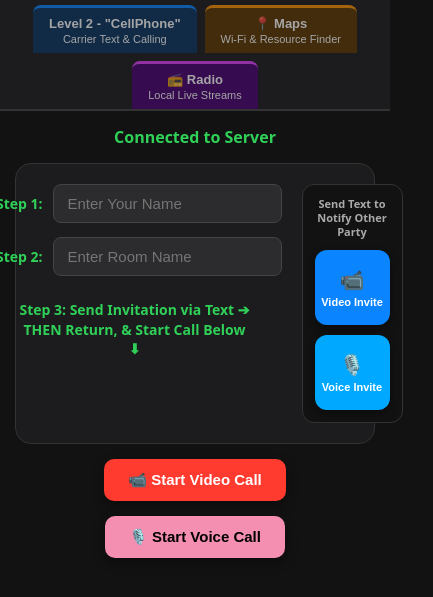
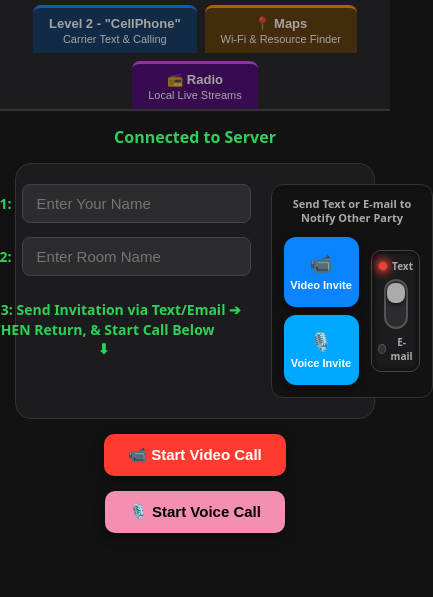
Before and after one commit to fourthroom/ZeroPhone, a website: page index.html in a window 390 px wide. Shown: the part 111-708 px from the top of the page, 433 px wide, since content can reach past the window. Drawn offline with nearby package versions, Linux system fonts and the light colour scheme; no server answers.

Commit message:
Add vintage Text/Email toggle switches and custom email invitation format for WebPhone and WebText

```diff
--- a/index.html
+++ b/index.html
@@ -120,7 +120,7 @@
       display: flex;
       justify-content: center;
       gap: 20px;
-      max-width: 680px;
+      max-width: 720px;
       margin: 15px auto;
       align-items: flex-start;
       background: #1c1c1e;
@@ -171,9 +171,9 @@
       line-height: 1.4;
     }
 
-    /* RIGHT SIDE SMALL SQUARE BUTTONS */
+    /* RIGHT SIDE SMALL SQUARE BUTTONS + VINTAGE TOGGLE PANEL */
     .webphone-invites-right {
-      flex: 1;
+      flex: 1.4;
       display: flex;
       flex-direction: column;
       align-items: center;
@@ -193,9 +193,21 @@
       margin-bottom: 2px;
     }
 
+    .invites-and-toggle-row {
+      display: flex;
+      align-items: center;
+      gap: 12px;
+    }
+
+    .buttons-column {
+      display: flex;
+      flex-direction: column;
+      gap: 8px;
+    }
+
     .btn-square-invite {
       width: 75px;
-      height: 75px;
+      height: 70px;
       border-radius: 12px;
       border: none;
       background: #0a84ff;
@@ -212,12 +224,84 @@
       transition: transform 0.1s;
     }
 
-    .btn-square-invite:hover {
-      background: #0066cc;
+    .btn-square-invite:hover { background: #0066cc; }
+    .btn-square-invite:active { transform: scale(0.95); }
+
+    /* OLD-FASHIONED TOGGLE SWITCH CONTROL */
+    .vintage-toggle-panel {
+      display: flex;
+      flex-direction: column;
+      align-items: center;
+      background: #1c1c1e;
+      border: 1px solid #444;
+      border-radius: 10px;
+      padding: 8px 6px;
+      gap: 6px;
+      box-shadow: inset 0 0 6px rgba(0,0,0,0.8);
     }
 
-    .btn-square-invite:active {
-      transform: scale(0.95);
+    .toggle-label-group {
+      display: flex;
+      align-items: center;
+      gap: 4px;
+      font-size: 10px;
+      font-weight: bold;
+      color: #aaa;
+    }
+
+    .indicator-light {
+      width: 8px;
+      height: 8px;
+      border-radius: 50%;
+      background: #333;
+      border: 1px solid #555;
+      transition: background 0.2s, box-shadow 0.2s;
+    }
+
+    .indicator-light.active-red {
+      background: #ff3b30;
+      box-shadow: 0 0 8px #ff3b30, 0 0 12px #ff3b30;
+    }
+
+    /* VERTICAL TOGGLE SWITCH STYLING */
+    .switch-container {
+      position: relative;
+      width: 24px;
+      height: 50px;
+    }
+
+    .switch-container input {
+      opacity: 0;
+      width: 0;
+      height: 0;
+    }
+
+    .slider-track {
+      position: absolute;
+      cursor: pointer;
+      top: 0; left: 0; right: 0; bottom: 0;
+      background-color: #2c2c2e;
+      border: 2px solid #555;
+      border-radius: 12px;
+      transition: .2s;
+    }
+
+    .slider-track:before {
+      position: absolute;
+      content: "";
+      height: 20px;
+      width: 18px;
+      left: 1px;
+      top: 2px;
+      background-color: #aaa;
+      border-radius: 8px;
+      box-shadow: 0 2px 4px rgba(0,0,0,0.6);
+      transition: .2s;
+    }
+
+    input:checked + .slider-track:before {
+      transform: translateY(22px);
+      background-color: #ff3b30;
     }
 
     /* CENTERED CALL BUTTONS */
@@ -305,7 +389,7 @@
       border: 1px solid #63e685;
       border-radius: 12px;
       padding: 15px;
-      max-width: 550px;
+      max-width: 600px;
       margin: 0 auto;
     }
 
@@ -589,23 +673,46 @@
             </div>
 
             <div class="step3-divider">
-              Step 3: Send Invitation via Text ➔<br>THEN Return, & Start Call Below<br>⬇
+              Step 3: Send Invitation via Text/Email ➔<br>THEN Return, & Start Call Below<br>⬇
             </div>
           </div>
 
-          <!-- RIGHT SIDE: SMALL SQUARE INVITE BUTTONS -->
+          <!-- RIGHT SIDE: SMALL SQUARE INVITE BUTTONS & VINTAGE TOGGLE SWITCH -->
           <div class="webphone-invites-right">
-            <span class="invite-header-text">Send Text to Notify Other Party</span>
+            <span class="invite-header-text">Send Text or E-mail to Notify Other Party</span>
 
+            <div class="invites-and-toggle-row">
+              <div class="buttons-column">
                 <button id="inviteVideoBtn" class="btn-square-invite">
-              <span style="font-size: 20px;">📹</span>
+                  <span style="font-size: 18px;">📹</span>
                   <span>Video Invite</span>
                 </button>
 
                 <button id="inviteVoiceBtn" class="btn-square-invite" style="background: #00a8ff;">
-              <span style="font-size: 20px;">🎙️</span>
+                  <span style="font-size: 18px;">🎙️</span>
                   <span>Voice Invite</span>
                 </button>
+              </div>
+
+              <!-- VINTAGE TOGGLE SWITCH PANEL -->
+              <div class="vintage-toggle-panel">
+                <div class="toggle-label-group">
+                  <span id="textLightPhone" class="indicator-light active-red"></span>
+                  <span>Text</span>
+                </div>
+
+                <label class="switch-container">
+                  <input type="checkbox" id="phoneInviteToggle" onchange="toggleInviteMode('phone')">
+                  <span class="slider-track"></span>
+                </label>
+
+                <div class="toggle-label-group">
+                  <span id="emailLightPhone" class="indicator-light"></span>
+                  <span>E-mail</span>
+                </div>
+              </div>
+            </div>
+
           </div>
 
         </div>
@@ -636,10 +743,29 @@
       <p style="color: #aaa; font-size: 13px; margin-top: -10px;">Completely Free Multi-User Web Texting</p>
 
       <div class="web-chat-box">
-        <div style="display: flex; gap: 8px; margin-bottom: 12px; justify-content: center; flex-wrap: wrap;">
-          <input type="text" id="webTextSenderName" placeholder="Your Name" style="background: #2c2c2e; color: #fff; border: 1px solid #444; border-radius: 6px; padding: 8px 12px; width: 130px; text-align: center;">
-          <input type="text" id="webTextRoomId" placeholder="Room Name" style="background: #2c2c2e; color: #fff; border: 1px solid #444; border-radius: 6px; padding: 8px 12px; width: 130px; text-align: center;">
-          <button id="inviteTextBtn" class="btn-purple" style="font-size: 13px;">💬 Send Texting Invite</button>
+        <div style="display: flex; gap: 12px; margin-bottom: 12px; justify-content: center; align-items: center; flex-wrap: wrap;">
+          <input type="text" id="webTextSenderName" placeholder="Your Name" style="background: #2c2c2e; color: #fff; border: 1px solid #444; border-radius: 6px; padding: 8px 12px; width: 120px; text-align: center;">
+          <input type="text" id="webTextRoomId" placeholder="Room Name" style="background: #2c2c2e; color: #fff; border: 1px solid #444; border-radius: 6px; padding: 8px 12px; width: 120px; text-align: center;">
+
+          <button id="inviteTextBtn" class="btn-purple" style="font-size: 13px; padding: 10px 16px;">💬 Send Invite</button>
+
+          <!-- WEBTEXT VINTAGE TOGGLE SWITCH -->
+          <div class="vintage-toggle-panel" style="flex-direction: row; padding: 4px 8px; gap: 8px;">
+            <div class="toggle-label-group">
+              <span id="textLightText" class="indicator-light active-red"></span>
+              <span>Text</span>
+            </div>
+
+            <label class="switch-container" style="width: 44px; height: 22px;">
+              <input type="checkbox" id="textInviteToggle" onchange="toggleInviteMode('text')">
+              <span class="slider-track" style="border-radius: 12px;"></span>
+            </label>
+
+            <div class="toggle-label-group">
+              <span id="emailLightText" class="indicator-light"></span>
+              <span>E-mail</span>
+            </div>
+          </div>
         </div>
 
         <div id="web-chat-thread">
@@ -665,7 +791,7 @@
       </div>
     </div>
 
-    <!-- TAB 4: MAPS (STREAMLINED FOR GPS AUTOMATION) -->
+    <!-- TAB 4: MAPS -->
     <div id="tab-maps" class="tab-content">
       <h2 style="color: #ff9500; margin-top: 0;">📍 Free Wi-Fi & Resource Maps</h2>
       <p style="color: #aaa; font-size: 13px; margin-top: -10px;">Find local internet access points and essential resources nearby</p>
@@ -768,6 +894,19 @@
     webTextSenderNameInput.addEventListener('input', (e) => {
       callerNameInput.value = e.target.value;
     });
+
+    // TOGGLE MODE LOGIC (SMS vs EMAIL)
+    function toggleInviteMode(type) {
+      if (type === 'phone') {
+        const isEmail = document.getElementById('phoneInviteToggle').checked;
+        document.getElementById('textLightPhone').className = isEmail ? 'indicator-light' : 'indicator-light active-red';
+        document.getElementById('emailLightPhone').className = isEmail ? 'indicator-light active-red' : 'indicator-light';
+      } else {
+        const isEmail = document.getElementById('textInviteToggle').checked;
+        document.getElementById('textLightText').className = isEmail ? 'indicator-light' : 'indicator-light active-red';
+        document.getElementById('emailLightText').className = isEmail ? 'indicator-light active-red' : 'indicator-light';
+      }
+    }
 
     // URL Parameter handling
     const urlParams = new URLSearchParams(window.location.search);
@@ -982,17 +1121,34 @@
       });
     }
 
+    // INVITATION DISPATCHER (SMS vs EMAIL DYNAMIC GENERATOR)
     function sendInvite(mode) {
       const name = callerNameInput.value.trim() || webTextSenderNameInput.value.trim() || 'Someone';
       const currentRoom = roomIdInput.value.trim() || document.getElementById('webTextRoomId').value.trim() || 'room1';
       const inviteUrl = `${window.location.origin}${window.location.pathname}?room=${encodeURIComponent(currentRoom)}&mode=${mode}`;
 
-      let typeText = 'have a video call with you';
-      if (mode === 'voice') typeText = 'speak to you by voice';
-      if (mode === 'text') typeText = 'text with you online for free';
+      const isEmail = mode === 'text' ? document.getElementById('textInviteToggle').checked : document.getElementById('phoneInviteToggle').checked;
 
-      const message = `Knock, Knock!\n\n${name} would like to ${typeText}. Press here to join: ${inviteUrl}`;
-      window.location.href = `sms:?&body=${encodeURIComponent(message)}`;
+      let typeText = 'Video Call';
+      if (mode === 'voice') typeText = 'Voice Call';
+      if (mode === 'text') typeText = 'WebText Chat';
+
+      if (isEmail) {
+        // E-MAIL INVITATION FORMAT
+        const subject = `ZeroPhone Invitation from ${name}`;
+        const timeStr = new Date().toLocaleTimeString([], { hour: '2-digit', minute: '2-digit' });
+        const emailBody = `Hello!\n\n${name} is hoping to ${typeText} with you @ ${timeStr}.\n\nPress here to join directly:\n${inviteUrl}\n\nSee You Soon,\n${name}`;
+
+        window.location.href = `mailto:?subject=${encodeURIComponent(subject)}&body=${encodeURIComponent(emailBody)}`;
+      } else {
+        // SMS TEXT INVITATION FORMAT
+        let typeActionText = 'have a video call with you';
+        if (mode === 'voice') typeActionText = 'speak to you by voice';
+        if (mode === 'text') typeActionText = 'text with you online for free';
+
+        const smsMessage = `Knock, Knock!\n\n${name} would like to ${typeActionText}. Press here to join: ${inviteUrl}`;
+        window.location.href = `sms:?&body=${encodeURIComponent(smsMessage)}`;
+      }
     }
 
     document.getElementById('inviteVideoBtn').addEventListener('click', () => sendInvite('video'));
```
Lines whose indentation alone changed are shown as unchanged.
